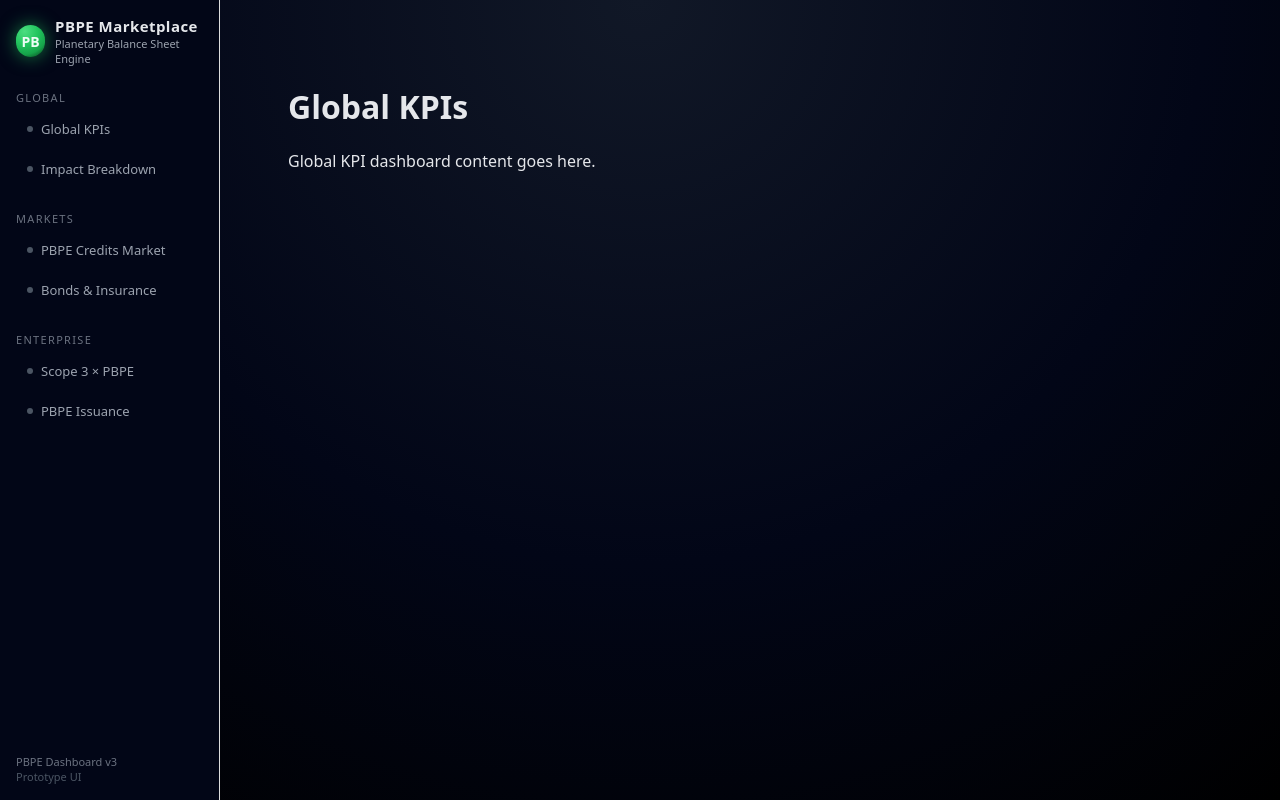
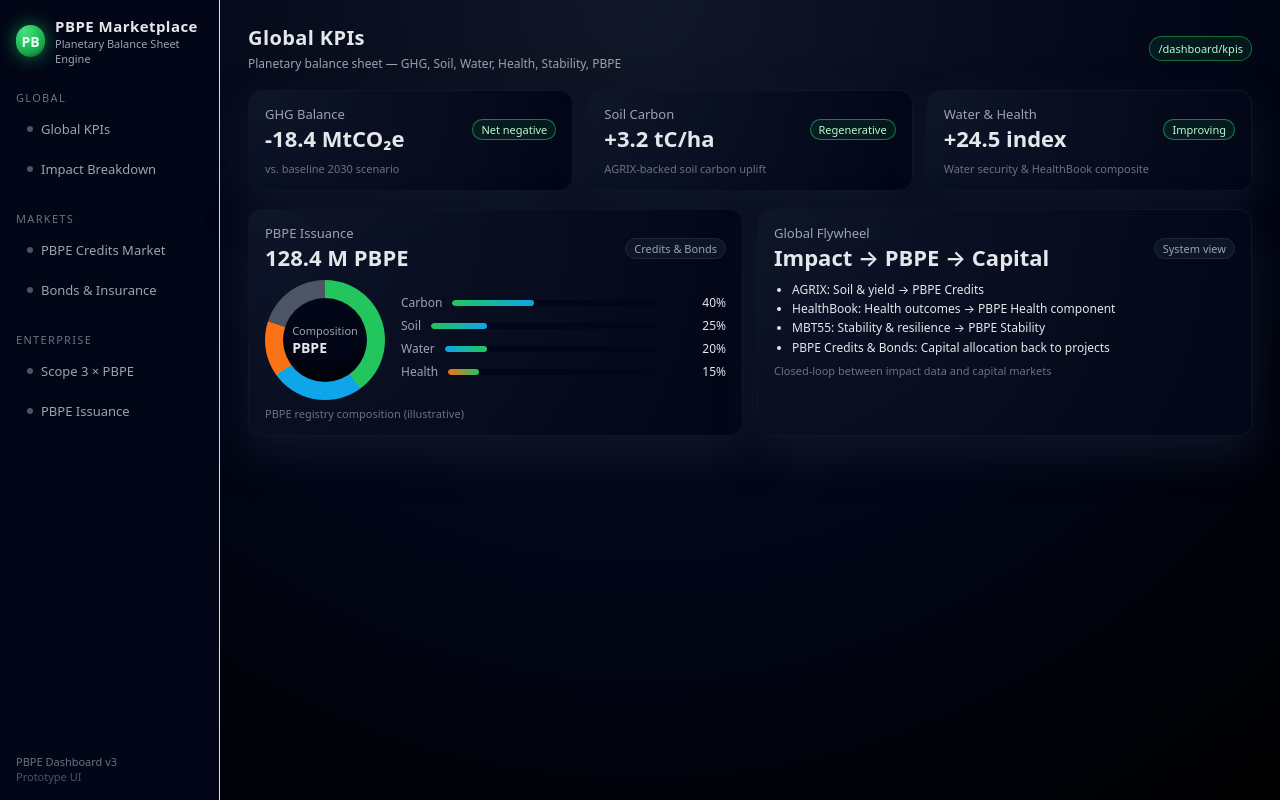
Before and after one commit to shimojok/PBPE-Marketplace, a Next.js app in the folder frontend/: page /dashboard/kpis in a window 1280 px wide. Built offline with nearby package versions, Linux system fonts and the light colour scheme.

Commit message:
Refactor KPIs component layout and content

```diff
--- a/frontend/pages/dashboard/kpis.tsx
+++ b/frontend/pages/dashboard/kpis.tsx
@@ -1,8 +1,122 @@
 export default function KPIs() {
   return (
-    <div style={{ padding: "40px" }}>
-      <h1>Global KPIs</h1>
-      <p>Global KPI dashboard content goes here.</p>
-    </div>
+    <>
+      <div className="main-header">
+        <div className="main-title-block">
+          <div className="main-title">Global KPIs</div>
+          <div className="main-subtitle">
+            Planetary balance sheet — GHG, Soil, Water, Health, Stability, PBPE
+          </div>
+        </div>
+        <div className="main-badge">/dashboard/kpis</div>
+      </div>
+
+      <div className="grid grid-3">
+        <div className="card">
+          <div className="card-header">
+            <div>
+              <div className="card-title">GHG Balance</div>
+              <div className="card-metric">-18.4 MtCO₂e</div>
+            </div>
+            <span className="card-tag card-tag-positive">Net negative</span>
+          </div>
+          <div className="card-footer">vs. baseline 2030 scenario</div>
+        </div>
+
+        <div className="card">
+          <div className="card-header">
+            <div>
+              <div className="card-title">Soil Carbon</div>
+              <div className="card-metric">+3.2 tC/ha</div>
+            </div>
+            <span className="card-tag card-tag-positive">Regenerative</span>
+          </div>
+          <div className="card-footer">AGRIX-backed soil carbon uplift</div>
+        </div>
+
+        <div className="card">
+          <div className="card-header">
+            <div>
+              <div className="card-title">Water & Health</div>
+              <div className="card-metric">+24.5 index</div>
+            </div>
+            <span className="card-tag card-tag-positive">Improving</span>
+          </div>
+          <div className="card-footer">Water security & HealthBook composite</div>
+        </div>
+      </div>
+
+      <div className="grid grid-2">
+        <div className="card">
+          <div className="card-header">
+            <div>
+              <div className="card-title">PBPE Issuance</div>
+              <div className="card-metric">128.4 M PBPE</div>
+            </div>
+            <span className="card-tag">Credits & Bonds</span>
+          </div>
+          <div style={{ display: 'flex', gap: 16, alignItems: 'center', marginTop: 8 }}>
+            <div className="donut">
+              <div className="donut-inner">
+                <div>
+                  <div style={{ fontSize: 11, color: '#9ca3af' }}>Composition</div>
+                  <div style={{ fontSize: 14, fontWeight: 600 }}>PBPE</div>
+                </div>
+              </div>
+            </div>
+            <div style={{ fontSize: 12, flex: 1 }}>
+              <div className="bar-row">
+                <span className="bar-label">Carbon</span>
+                <div className="bar-track">
+                  <div className="bar-fill" style={{ width: '40%' }} />
+                </div>
+                <span className="bar-value">40%</span>
+              </div>
+              <div className="bar-row">
+                <span className="bar-label">Soil</span>
+                <div className="bar-track">
+                  <div className="bar-fill" style={{ width: '25%' }} />
+                </div>
+                <span className="bar-value">25%</span>
+              </div>
+              <div className="bar-row">
+                <span className="bar-label">Water</span>
+                <div className="bar-track">
+                  <div className="bar-fill" style={{ width: '20%', background: 'linear-gradient(90deg,#0ea5e9,#22c55e)' }} />
+                </div>
+                <span className="bar-value">20%</span>
+              </div>
+              <div className="bar-row">
+                <span className="bar-label">Health</span>
+                <div className="bar-track">
+                  <div className="bar-fill" style={{ width: '15%', background: 'linear-gradient(90deg,#f97316,#22c55e)' }} />
+                </div>
+                <span className="bar-value">15%</span>
+              </div>
+            </div>
+          </div>
+          <div className="card-footer">PBPE registry composition (illustrative)</div>
+        </div>
+
+        <div className="card">
+          <div className="card-header">
+            <div>
+              <div className="card-title">Global Flywheel</div>
+              <div className="card-metric">Impact → PBPE → Capital</div>
+            </div>
+            <span className="card-tag">System view</span>
+          </div>
+          <div style={{ fontSize: 12, marginTop: 8, lineHeight: 1.6 }}>
+            <ul style={{ paddingLeft: 18, margin: 0 }}>
+              <li>AGRIX: Soil & yield → PBPE Credits</li>
+              <li>HealthBook: Health outcomes → PBPE Health component</li>
+              <li>MBT55: Stability & resilience → PBPE Stability</li>
+              <li>PBPE Credits & Bonds: Capital allocation back to projects</li>
+            </ul>
+          </div>
+          <div className="card-footer">Closed-loop between impact data and capital markets</div>
+        </div>
+      </div>
+    </>
   )
 }
```
